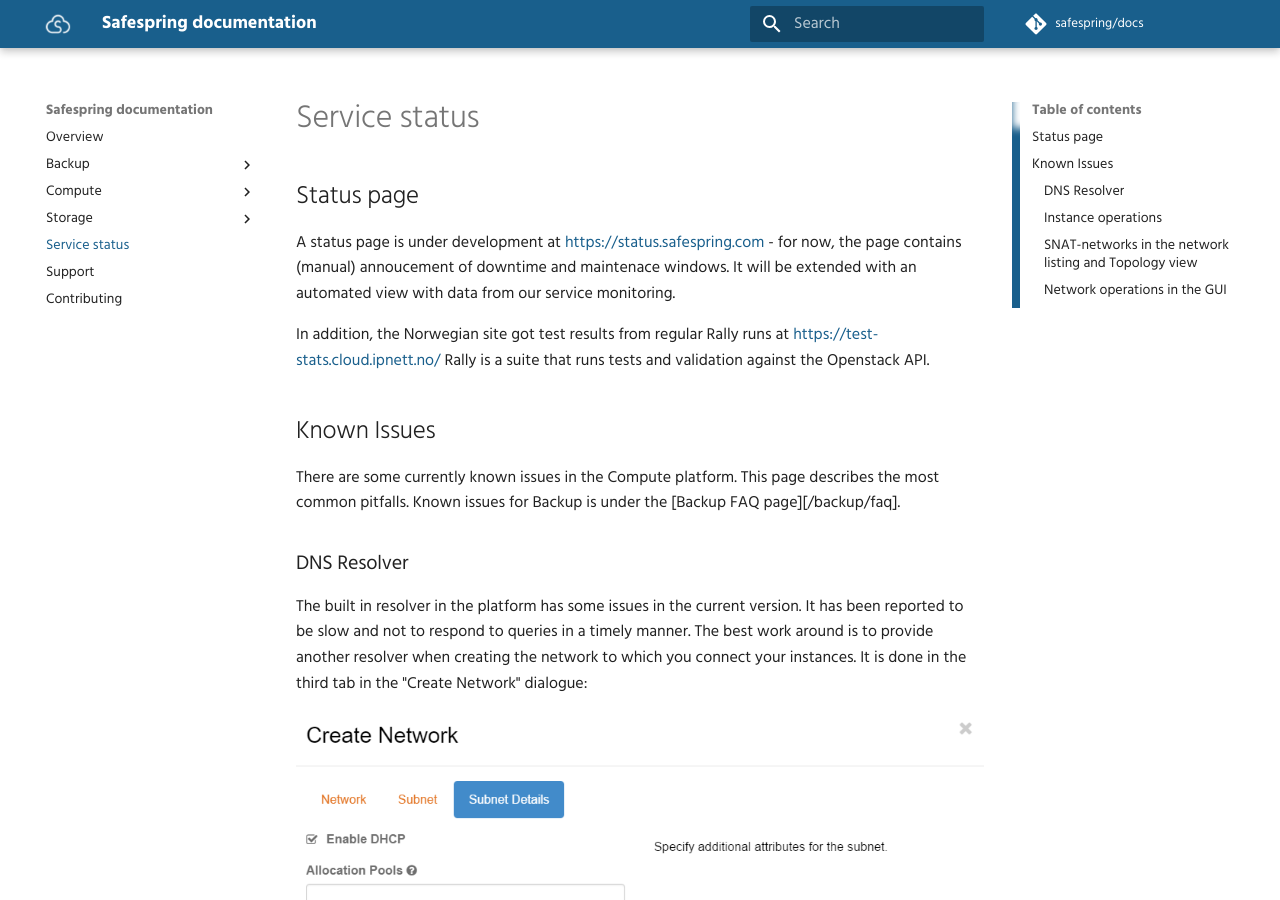
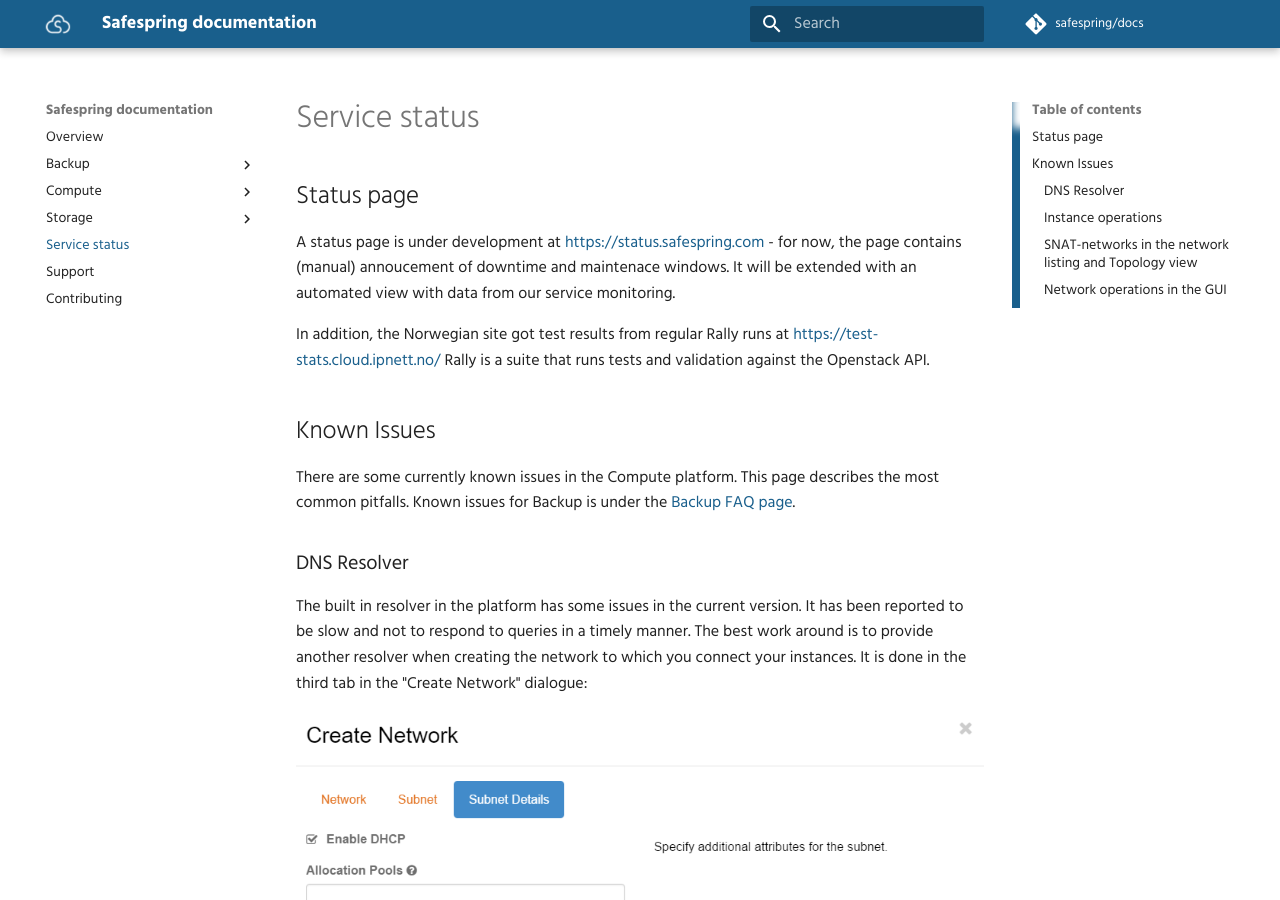
Before and after one commit to safespring/docs, an MkDocs documentation site: the page built from content/status.md, in a window 1280 px wide and 900 px high. Built offline with MkDocs 1.6.1 and Material for MkDocs 9.7.7, drawn with Linux system fonts in a browser that asks for light colours; comment, search, counter and statistics services are not loaded; old or Windows-style settings are respelled for this version of MkDocs.

Commit message:
Fixed the link to Backup FAQ

```diff
--- a/content/status.md
+++ b/content/status.md
@@ -14,7 +14,7 @@
 
 There are some currently known issues in the Compute platform. This page
 describes the most common pitfalls. Known issues for Backup is under the [Backup
-FAQ page][/backup/faq].
+FAQ page](/backup/faq).
 
 ### DNS Resolver
 
```
